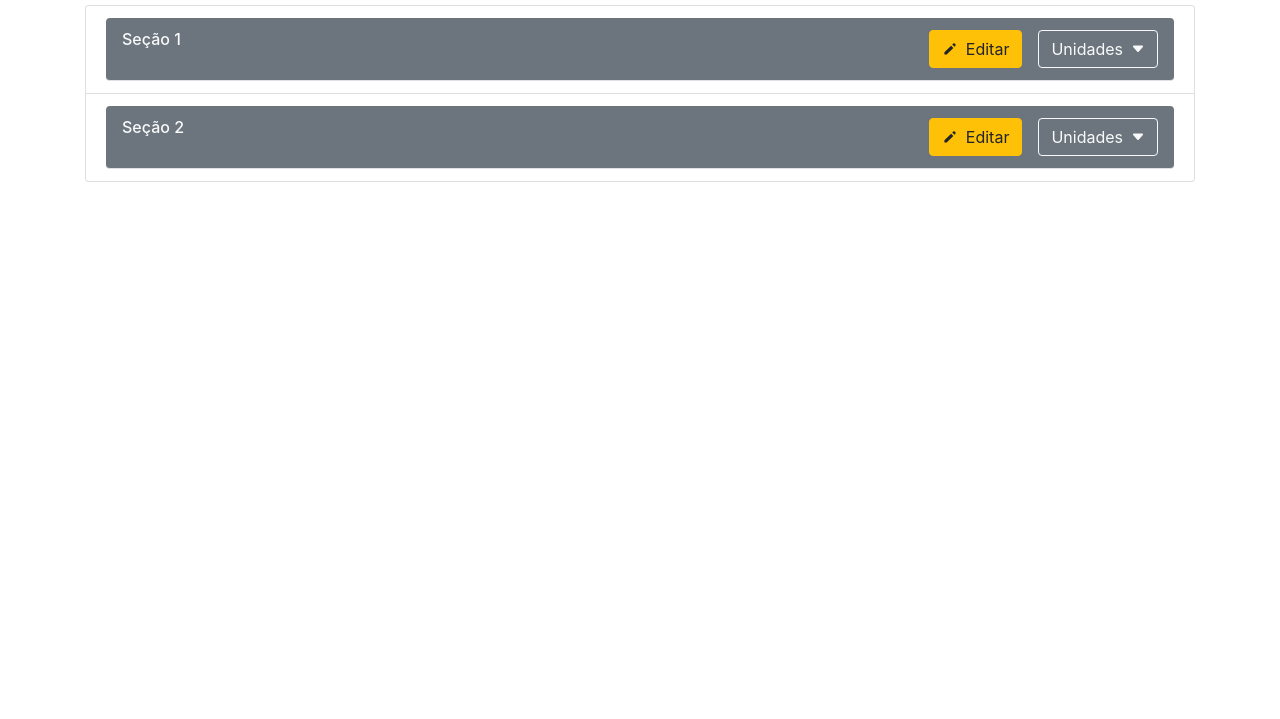
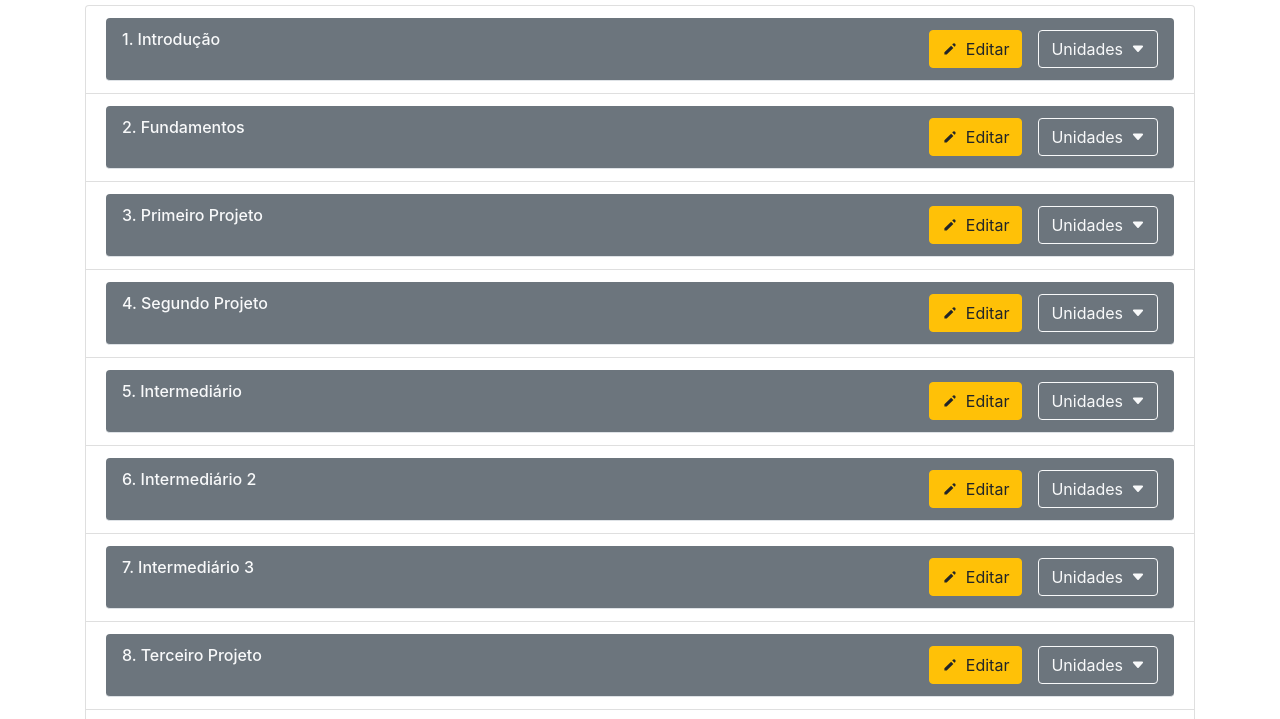
Before and after one commit to MicaelRiboura/sortablejs-experiment, a website with bundled scripts: page index.html in a window 1280 px wide. Shown: the part 51-770 px from the top of the page. Built offline with nearby package versions, Linux system fonts and the light colour scheme.

Commit message:
refactor: change html structure to receive dynamic data

```diff
--- a/index.html
+++ b/index.html
@@ -20,7 +20,12 @@
 
     <div class="container d-flex flex-column" style="height: 100vh;">
         <h1>List</h1>
-        <div id="simpleList" class="list-group">
+        <div id="app"></div>
+
+
+        <!-- MOCK: -->
+
+        <!-- <div id="simpleList" class="list-group">
             <div class="list-group-item">
                 <div class="m-0 breadcrumb bg-secondary border-bottom d-flex justify-content-between">
                     <h6 class="text-light section-title">Seção 1</h6>
@@ -97,7 +102,13 @@
                     </div>
                 </div>
             </div>
-        </div>
+        </div> -->
+
+
+
+
+        <!-- INITIAL TEST: -->
+
         <!-- <div id="simpleList" class="list-group">
             <div class="list-group-item">
                 <p>This is <a href="http://rubaxa.github.io/Sortable/">Sortable</a></p>
```
